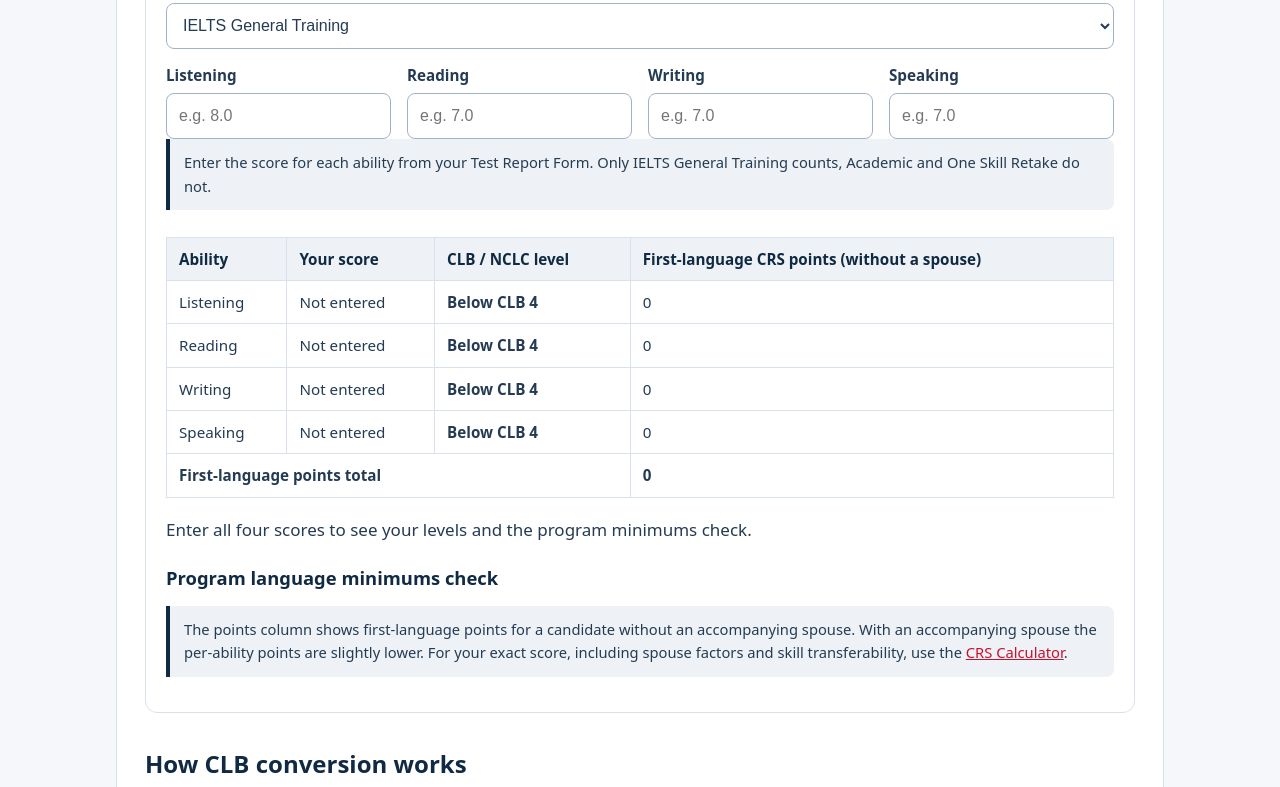
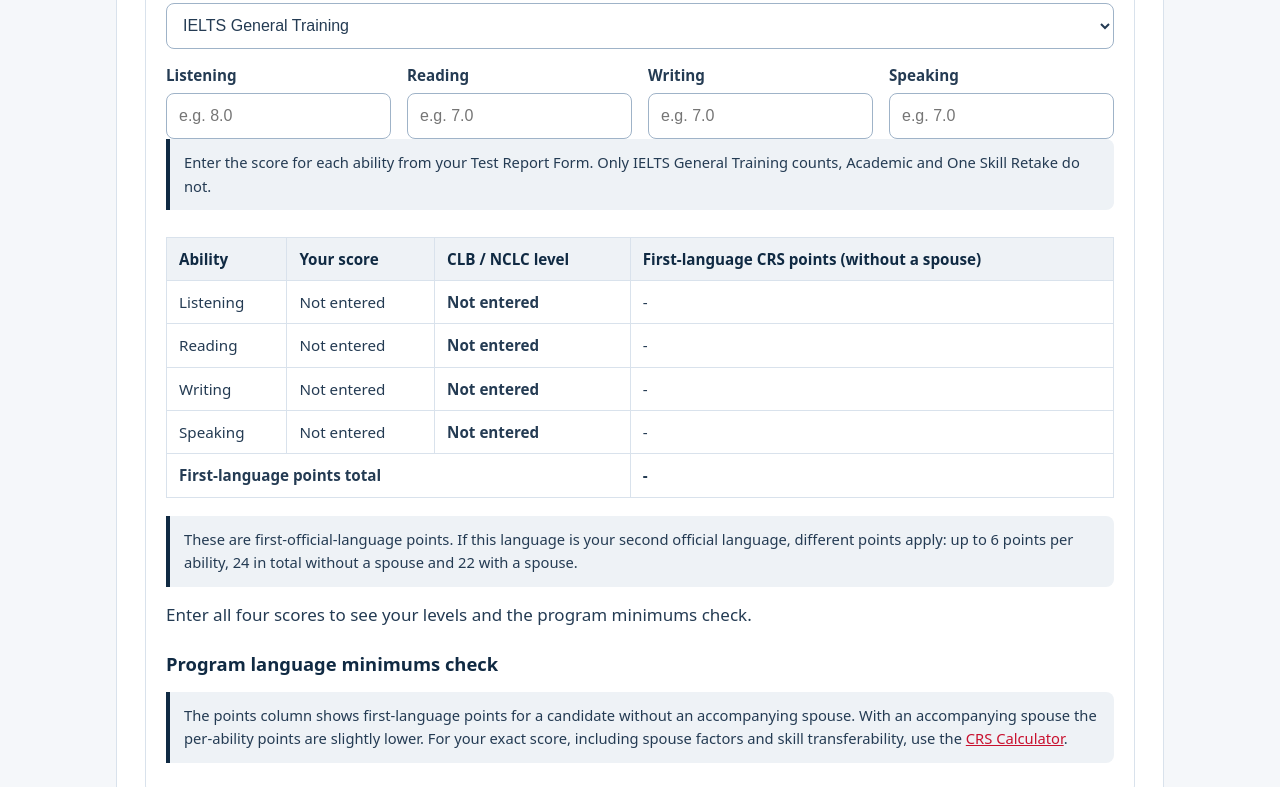
Before and after one commit to crs-calculator/crscalculator, a plain HTML site: page clb-calculator.html in a window 1280 px wide. Shown: the part 559-1346 px from the top of the page. Drawn offline with Linux system fonts and the light colour scheme.

Commit message:
Add files via upload

```diff
--- a/clb-app.js
+++ b/clb-app.js
@@ -70,15 +70,17 @@
     var totalPoints = 0;
     ABILITIES.forEach(function (a, i) {
       var tr = document.createElement('tr');
+      var enteredRow = scores[a] !== '';
       var level = clbs[i];
-      var levelText = level >= 4 ? label + ' ' + level : 'Below ' + label + ' 4';
-      var pts = firstLangPointsSingle(level);
-      totalPoints += pts;
+      var levelText = !enteredRow ? 'Not entered' : (level >= 4 ? label + ' ' + level : 'Below ' + label + ' 4');
+      var pts = enteredRow ? firstLangPointsSingle(level) : null;
+      if (pts !== null) totalPoints += pts;
       var scoreText = scores[a] === '' ? 'Not entered' : scores[a];
-      tr.innerHTML = '<td>' + ABILITY_LABELS[a] + '</td><td>' + scoreText + '</td><td><strong>' + levelText + '</strong></td><td>' + pts + '</td>';
+      tr.innerHTML = '<td>' + ABILITY_LABELS[a] + '</td><td>' + scoreText + '</td><td><strong>' + levelText + '</strong></td><td>' + (pts === null ? '-' : pts) + '</td>';
       body.appendChild(tr);
     });
-    $('clb-points-total').textContent = totalPoints;
+    // Do not show a points total until all four scores are entered.
+    $('clb-points-total').textContent = entered < 4 ? '-' : totalPoints;
 
     var summary = $('clb-summary');
     var minimums = $('clb-minimums');
--- a/clb-calculator.html
+++ b/clb-calculator.html
@@ -139,9 +139,10 @@
         <table>
           <thead><tr><th>Ability</th><th>Your score</th><th>CLB / NCLC level</th><th>First-language CRS points (without a spouse)</th></tr></thead>
           <tbody id="clb-results-body"></tbody>
-          <tfoot><tr><td colspan="3"><strong>First-language points total</strong></td><td><strong id="clb-points-total">0</strong></td></tr></tfoot>
+          <tfoot><tr><td colspan="3"><strong>First-language points total</strong></td><td><strong id="clb-points-total">-</strong></td></tr></tfoot>
         </table>
       </div>
+      <p class="note">These are first-official-language points. If this language is your second official language, different points apply: up to 6 points per ability, 24 in total without a spouse and 22 with a spouse.</p>
       <p id="clb-summary" aria-live="polite"></p>
       <h3>Program language minimums check</h3>
       <ul class="tight" id="clb-minimums"></ul>
--- a/crs-engine.js
+++ b/crs-engine.js
@@ -173,7 +173,8 @@
     // Labour Market Integration: max of work route and job offer route.
     var canYears = clampInt(input.canWorkYears, 0, 5, 0);
     var workLength = WORK_LENGTH[withSpouse ? 'spouse' : 'single'][canYears];
-    var bonus = HIGH_WAGE_BONUS[input.highWageTier] || 0;
+    // High-wage bonus needs at least 12 months (1+ years) of qualifying Canadian work.
+    var bonus = canYears >= 1 ? (HIGH_WAGE_BONUS[input.highWageTier] || 0) : 0;
     var workRoute = workLength + bonus;
     var offerPts = JOB_OFFER[input.jobOfferTier] || 0;
     var lmiCap = withSpouse ? 140 : 150;
--- a/sitemap.xml
+++ b/sitemap.xml
@@ -1,7 +1,7 @@
 <?xml version="1.0" encoding="UTF-8"?>
 <urlset xmlns="http://www.sitemaps.org/schemas/sitemap/0.9">
   <url><loc>https://crscalculator.pro/</loc><lastmod>2026-11-18</lastmod></url>
-  <url><loc>https://crscalculator.pro/clb-calculator</loc><lastmod>2026-11-18</lastmod></url>
+  <url><loc>https://crscalculator.pro/clb-calculator</loc><lastmod>2026-11-19</lastmod></url>
   <url><loc>https://crscalculator.pro/noc-lookup</loc><lastmod>2026-11-18</lastmod></url>
   <url><loc>https://crscalculator.pro/what-is-crs-score</loc><lastmod>2026-11-18</lastmod></url>
   <url><loc>https://crscalculator.pro/crs-changes-november-2026</loc><lastmod>2026-11-18</lastmod></url>
```
